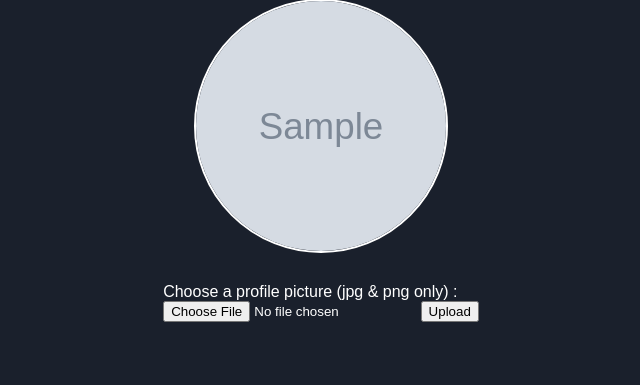
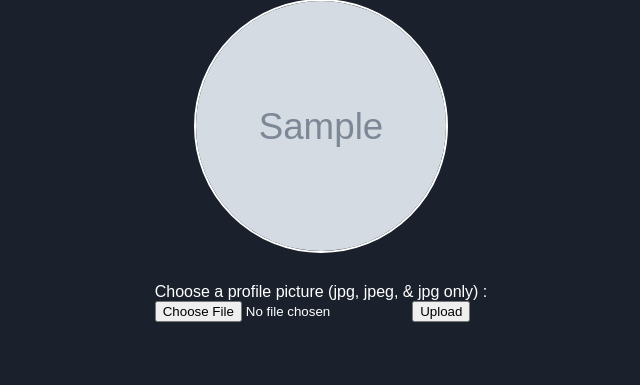
Before and after one commit to yyang594/CSE-312-Project, a Flask app: page /profile in a window 1280 px wide. Shown: the part 176-561 px from the top of the page, without its empty margins (319-959 px from the left). Run offline with Flask 3, Linux system fonts and the light colour scheme; grey boxes marked "Sample" are stand-in pictures; a database or web service that is not in the repository returns one stand-in record (values such as "Sample title"); parts of the project's set-up code (start-up, migrations or seed data) failed here and were passed over.

Commit message:
added jpeg uploads for profile

```diff
--- a/app/server.py
+++ b/app/server.py
@@ -564,7 +564,7 @@ def profile():
     return render_template("profile.html", user_pfp=profile_pic)
 
 def allowed_file(filename):
-    ALLOWED_EXTENSIONS = {"jpg", "png"}
+    ALLOWED_EXTENSIONS = {"jpg", "png", "jpeg"}
     return "." in filename and filename.rsplit(".", 1)[1].lower() in ALLOWED_EXTENSIONS
 
 @app.route("/profile/upload", methods=["POST"])
--- a/app/templates/profile.html
+++ b/app/templates/profile.html
@@ -18,8 +18,8 @@
             <img id="profilePicture" src="{{ url_for('static', filename='default-pfp.jpg') }}" alt="Profile picture" class="pfp">
         {% endif %}
         <form onsubmit="handleUploadPfp(event)">
-            <label for="file-upload">Choose a profile picture (jpg & png only) : </label>
-            <input type="file" name="file" id="file-upload" accept="image/jpg, image/png">
+            <label for="file-upload">Choose a profile picture (jpg, jpeg, & jpg only) : </label>
+            <input type="file" name="file" id="file-upload" accept="image/jpg, image/png, image/jpeg">
             <input type="submit" value="Upload">
         </form>
     </div>
```
